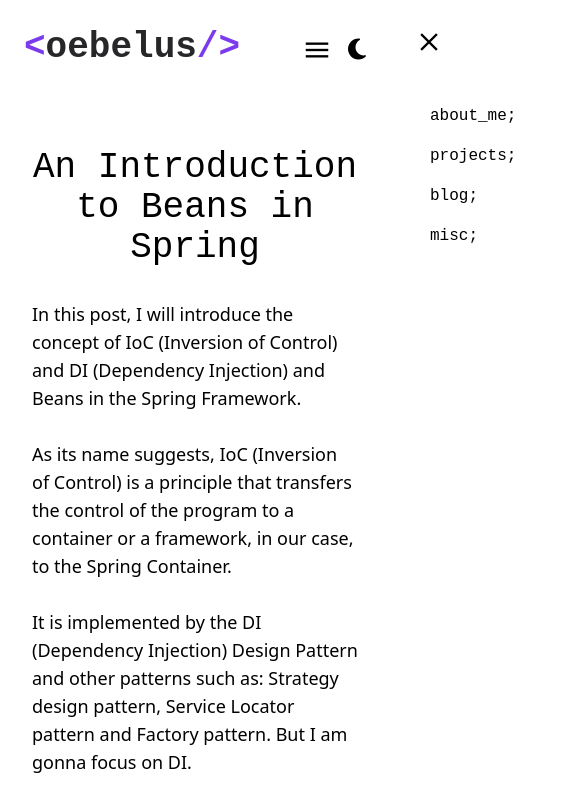
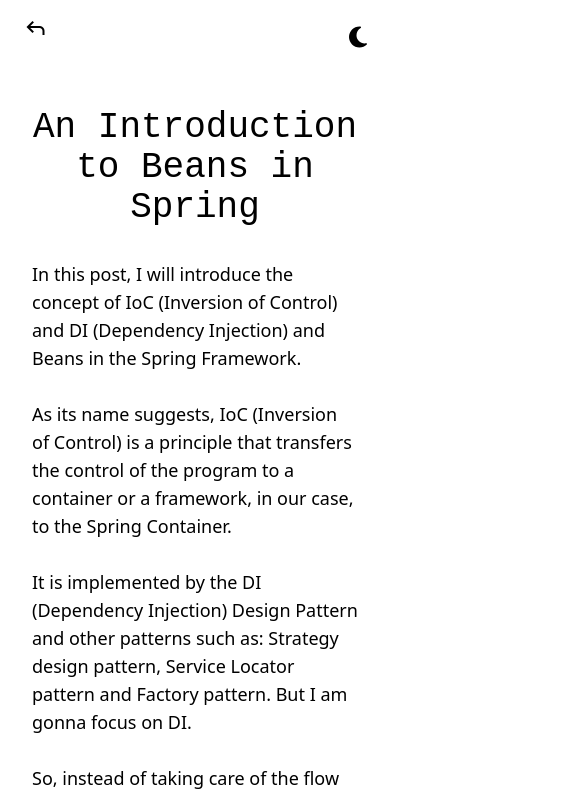
Before and after one commit to oebelus/portfolio, a React (Vite) app: page /blog/beans in a window 390 px wide. Shown: the top 797 px of the page, 585 px wide, since content can reach past the window. Built offline with nearby package versions, Linux system fonts and the light colour scheme.

Commit message:
beans blogpost

```diff
--- a/src/articles/Beans.tsx
+++ b/src/articles/Beans.tsx
@@ -38,7 +38,7 @@
 
             Here is an example of code without DI: <br /><br />
 
-            <pre className="language-java rounded-md bg-gray-200 dark:bg-zinc-800 p-4">
+            <pre className="language-java rounded-md bg-gray-200 dark:bg-zinc-800 p-4 overflow-x-auto">
                 <code>
                     {`public class UserService {
 
@@ -50,7 +50,7 @@
                 </code>
             </pre>
             <br />
-            <pre className="language-java rounded-md bg-gray-200 dark:bg-zinc-800 p-4">
+            <pre className="language-java rounded-md bg-gray-200 dark:bg-zinc-800 p-4 overflow-x-auto">
                 <code>
                     {`@RestController
 @RequestMapping("/api/users")
@@ -82,7 +82,7 @@
             <h3 className="text-2xl font-sans">/ How can we fix the code above then? </h3><br />
             Let's take another look: <br />
 
-            <pre className="language-java rounded-md bg-gray-200 dark:bg-zinc-800 p-4">
+            <pre className="language-java rounded-md bg-gray-200 dark:bg-zinc-800 p-4 overflow-x-auto">
                 <code>
                     {`@Service
 public class UserService {
@@ -97,7 +97,7 @@
             <br />
             What changed? I added the Bean `@Service` that implements `@Component` Bean. And thus, it will be automatically picked up and put in the application context, and I can use it wherever I want. <br /><br />
 
-            <pre className="language-java rounded-md bg-gray-200 dark:bg-zinc-800 p-4">
+            <pre className="language-java rounded-md bg-gray-200 dark:bg-zinc-800 p-4 overflow-x-auto overflow-x-auto">
                 <code>
                     {`@RestController
 @RequestMapping("/api/users")
--- /dev/null
+++ b/src/components/GoBack.tsx
@@ -0,0 +1,11 @@
+import { Link } from "react-router-dom";
+
+export default function GoBack() {
+  return (
+    <div>
+        <Link to="/blog" className="dark:text-white material-symbols-outlined">
+            reply
+        </Link>
+    </div>
+  )
+}
--- a/src/components/Navbar.tsx
+++ b/src/components/Navbar.tsx
@@ -42,7 +42,7 @@
 
             {/* Sliding Navbar */}
             <div
-                className={`${toggle ? 'translate-x-0' : 'translate-x-full'} fixed top-0 right-0 h-full w-64 bg-gradient-to-b dark:bg-[#202023] p-6 z-[99] transition-transform duration-300 ease-in-out`}>
+                className={`${toggle ? 'translate-x-0' : 'translate-x-full'} fixed top-0 right-0 h-full w-64 bg-gradient-to-b bg-violet-300 dark:bg-purple-900 p-6 z-[99] transition-transform duration-300 ease-in-out`}>
                 <div className="flex justify-between items-center mb-6">
                     <div className="cursor-pointer dark:text-gray-300" onClick={() => setToggle(false)}>
                         <span className="material-symbols-outlined text-3xl">
--- a/src/pages/Blog.tsx
+++ b/src/pages/Blog.tsx
@@ -25,7 +25,7 @@
               <div className="relative flex py-5 items-center">
                 <div className="flex-grow border-t border-gray-400"></div>
                 <span className="text-3xl font-semibold flex-shrink mx-4 text-gray-400">
-                  <span className="text-violet-600">{`>`}</span> My Projects:
+                  <span className="text-violet-600">{`>`}</span> My Articles:
                 </span>
                 <div className="flex-grow border-t border-gray-400"></div>
               </div>
--- a/src/pages/BlogPost.tsx
+++ b/src/pages/BlogPost.tsx
@@ -1,4 +1,5 @@
 import Beans from "../articles/Beans";
+import { formatDate } from "../utils/Date";
 
 interface BlogPostProps {
   title: string;
@@ -18,8 +19,8 @@
 
             {record[content] || <p>No content found</p>}
             <hr />
-      <p>Published {date}</p>
-      <p>{category}</p>
+            <p className="text-lg italic mt-4">Published: {formatDate(date)}</p>
+            <p className="text-base bg-violet-400 dark:text-zinc-800 text-white w-fit px-4 py-1 rounded-xl mt-4">{category}</p>
         </div>
     );
 }
--- a/src/pages/BlogPostPage.tsx
+++ b/src/pages/BlogPostPage.tsx
@@ -1,9 +1,10 @@
 import { Helmet } from "react-helmet-async";
 import styles from "../utils/style";
-import Navbar from "../components/Navbar";
 import BlogPost from "./BlogPost";
 import { useParams } from "react-router-dom";
 import { posts } from "../utils/constants";
+import Theme from "../components/Theme";
+import GoBack from "../components/GoBack";
 
 export default function BlogPostPage() {
     const { postId } = useParams();
@@ -14,14 +15,13 @@
     }
 
     return (
-        <div className='dark:bg-[#2D2E32] min-h-screen'>
+        <div className='dark:bg-[#2D2E32] min-h-screen overflow-hidden'>
             <Helmet>
                 <title>projects;</title>
             </Helmet>
-            <div className={`${styles.flexCenter}`}>
-                <div className={`${styles.boxWidth}`}>
-                    <Navbar clicked="misc;" />
-                </div>
+            <div className="flex justify-between relative mx-[6%] sm:mx-[8%] mt-4">
+                <GoBack />
+                <Theme />
             </div>
 
             <div className={`${styles.flexStart} w-full`}>
--- /dev/null
+++ b/src/utils/Date.ts
@@ -0,0 +1,5 @@
+export const formatDate = (date: string) => {
+    const months = ["January", "February", "March", "April", "May", "June", "July", "August", "September", "October", "November", "December"];
+    const d = new Date(date);
+    return d.getDay() + " " + months[d.getMonth()] + " " + d.getFullYear();
+  };
--- a/src/utils/constants.ts
+++ b/src/utils/constants.ts
@@ -290,7 +290,7 @@
     {
         id: "beans",
         title: "An Introduction to Beans in Spring",
-        date: "21/08/2024",
+        date: "08/21/2024",
         category: "Spring",
         description: "A small friendly introduction to Beans and IoC in Spring",
         content: "Beans"
```
Lines whose indentation alone changed are shown as unchanged.
